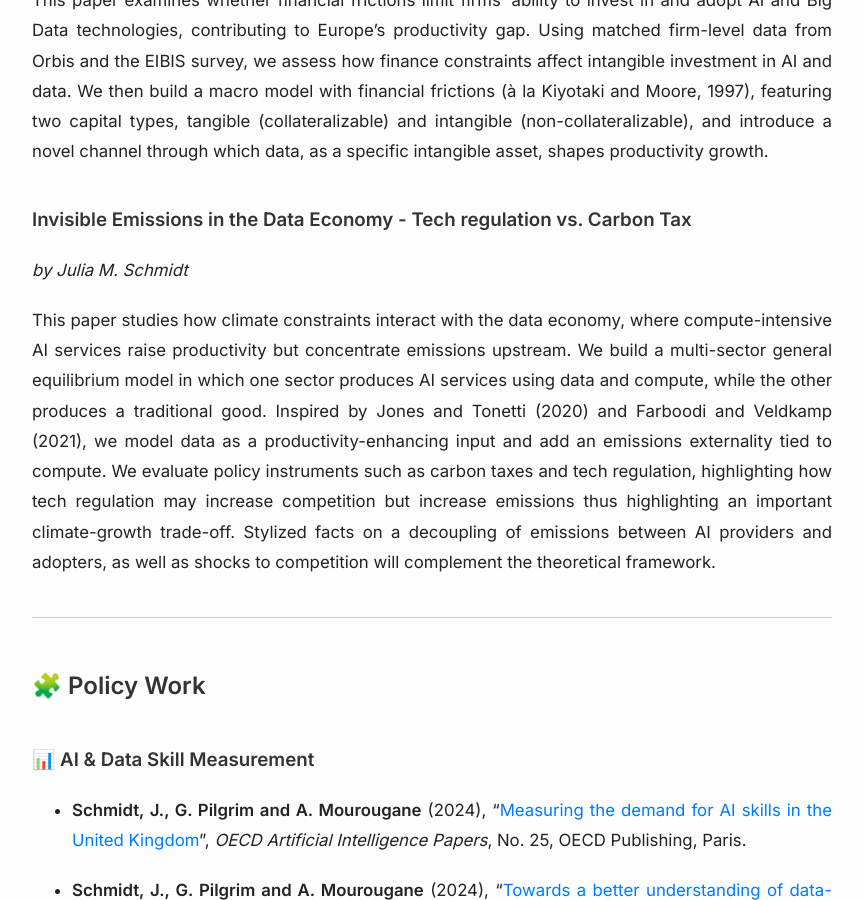
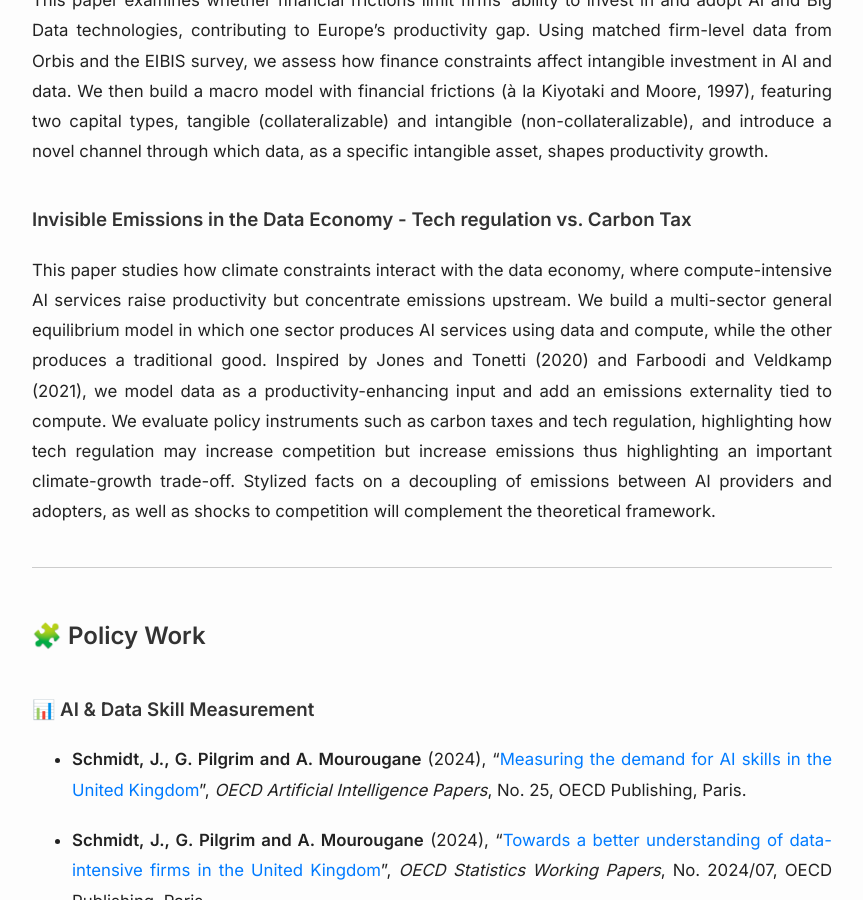
Before and after one commit to julia-m-schmidt/julia-m-schmidt.github.io, a Jekyll site: the page built from research.md, in a window 1280 px wide and 900 px high, scrolled down 723 px. Shown: the whole window, without its empty margins (208-1071 px from the left). Built offline with Jekyll 4.4.1, drawn with Linux system fonts in a browser that asks for light colours.

Commit message:
Update research.md

```diff
--- a/research.md
+++ b/research.md
@@ -15,7 +15,6 @@ This paper examines whether financial frictions limit firms’ ability to invest
 
 
 ### **Invisible Emissions in the Data Economy - Tech regulation vs. Carbon Tax**
-*by Julia M. Schmidt*
 
 This paper studies how climate constraints interact with the data economy, where compute-intensive AI services raise productivity but concentrate emissions upstream. We build a multi-sector general equilibrium model in which one sector produces AI services using data and compute, while the other produces a traditional good. Inspired by Jones and Tonetti (2020) and Farboodi and Veldkamp (2021), we model data as a productivity-enhancing input and add an emissions externality tied to compute. We evaluate policy instruments such as carbon taxes and tech regulation, highlighting how tech regulation may increase competition but increase emissions thus highlighting an important climate-growth trade-off. Stylized facts on a decoupling of emissions between AI providers and adopters, as well as shocks to competition will complement the theoretical framework.
 
```
